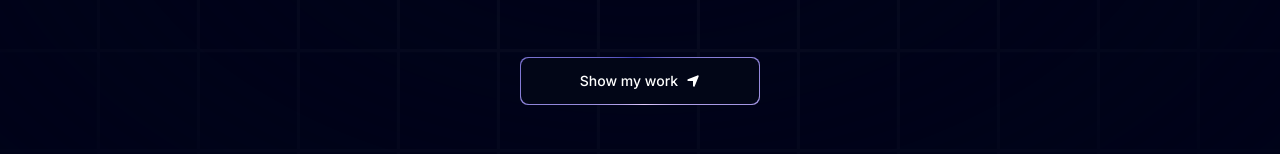
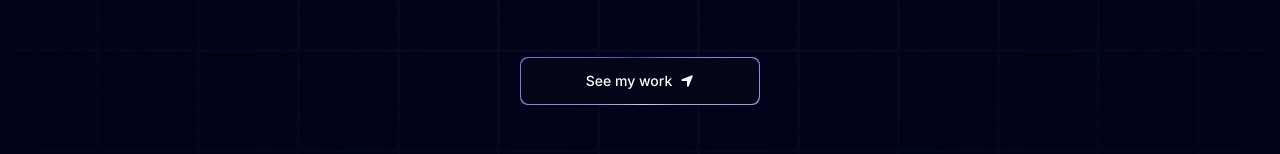
Before and after one commit to jhaaryan597/jhaaryan597-Portfolio, a Next.js app: page / in a window 1280 px wide. Shown: the part 551-705 px from the top of the page. Built offline with nearby package versions, Linux system fonts and the light colour scheme.

Commit message:
btn link updated

```diff
--- a/components/Hero.tsx
+++ b/components/Hero.tsx
@@ -43,9 +43,9 @@ const Hero = () => {
             Hi! I&apos;m Balkishan, a Full Stack Developer based in India.
           </p>
 
-          <Link href="#about">
+          <Link href="#Projects">
             <MagicButton
-              title="Show my work"
+              title="See my work"
               icon={<FaLocationArrow />}
               position="right"
             />
```
Also changed, not shown: app/page.tsx (line endings or trailing spaces).
